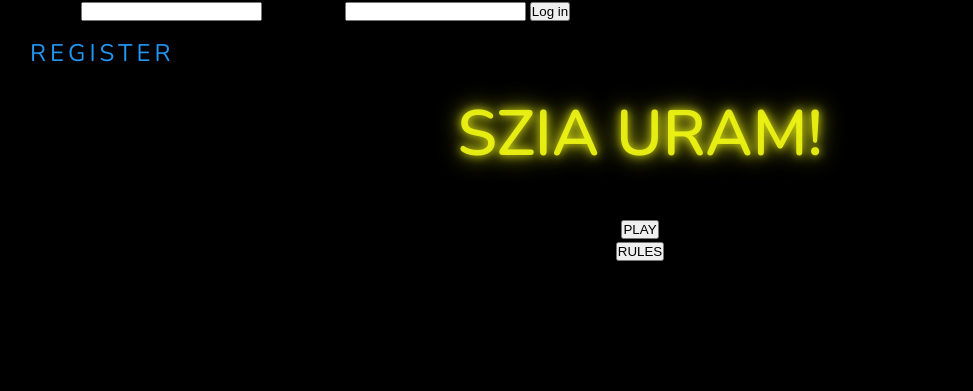
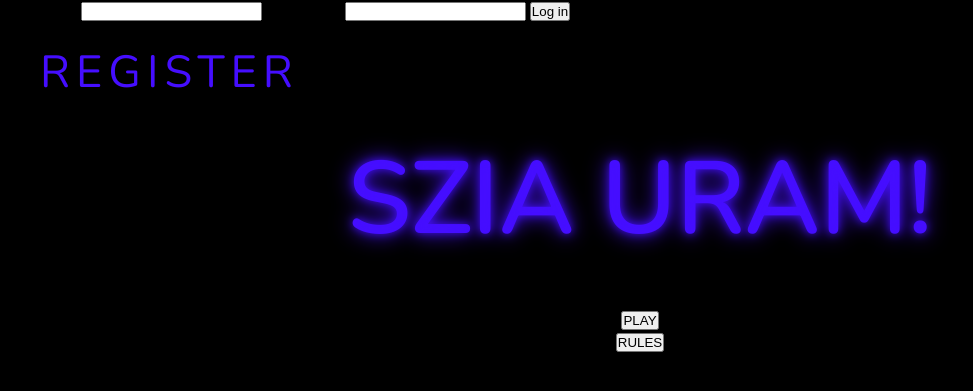
Before and after one commit to CodecoolGlobal/freestyle-javascript-game-javascript-pappbence15, a Flask app: page / in a window 1280 px wide. Shown: the top 391 px of the page, without its empty margins (0-973 px from the left). Run offline with Flask 2, Linux system fonts and the light colour scheme.

Commit message:
changed <a> and <h1> tag colors

```diff
--- a/static/style.css
+++ b/static/style.css
@@ -9,7 +9,7 @@ html {
   background-color: black;
 }
 :root {
-  --var-color: rgba(240, 246, 21, 0.91);
+  --var-color: rgb(69, 14, 255);
 }
 section {
   /*height: 100vh;*/
@@ -19,7 +19,7 @@ section {
   justify-content: center;
 }
 .container h1 {
-  font-size: 5vw;
+  font-size: 8vw;
   color: var(--var-color);
   position: relative;
 }
@@ -70,19 +70,19 @@ section {
 a{
     position: relative;
     display: inline-block;
-    padding: 15px 30px;
-    color: #2196f3;
+    padding: 20px 40px;
+    color: #450eff;
     text-transform: uppercase;
-    letter-spacing: 4px;
+    letter-spacing: 6px;
     text-decoration: none;
-    font-size: 24px;
+    font-size: 45px;
     overflow: hidden;
     transition: 0.5s;
 }
 a:hover{
     color: #255784;
-    background: #2196f3;
-    box-shadow: 0 0 10px #2196f3, 0 0 40px #2196f3, 0 0 80px #2196f3;
+    background: #450eff;
+    box-shadow: 0 0 10px #450eff, 0 0 40px rgba(69, 14, 255, 0.98), 0 0 80px rgba(69, 14, 255, 0.96);
 }
 p{
   font-family: "Nunito", serif;
```
